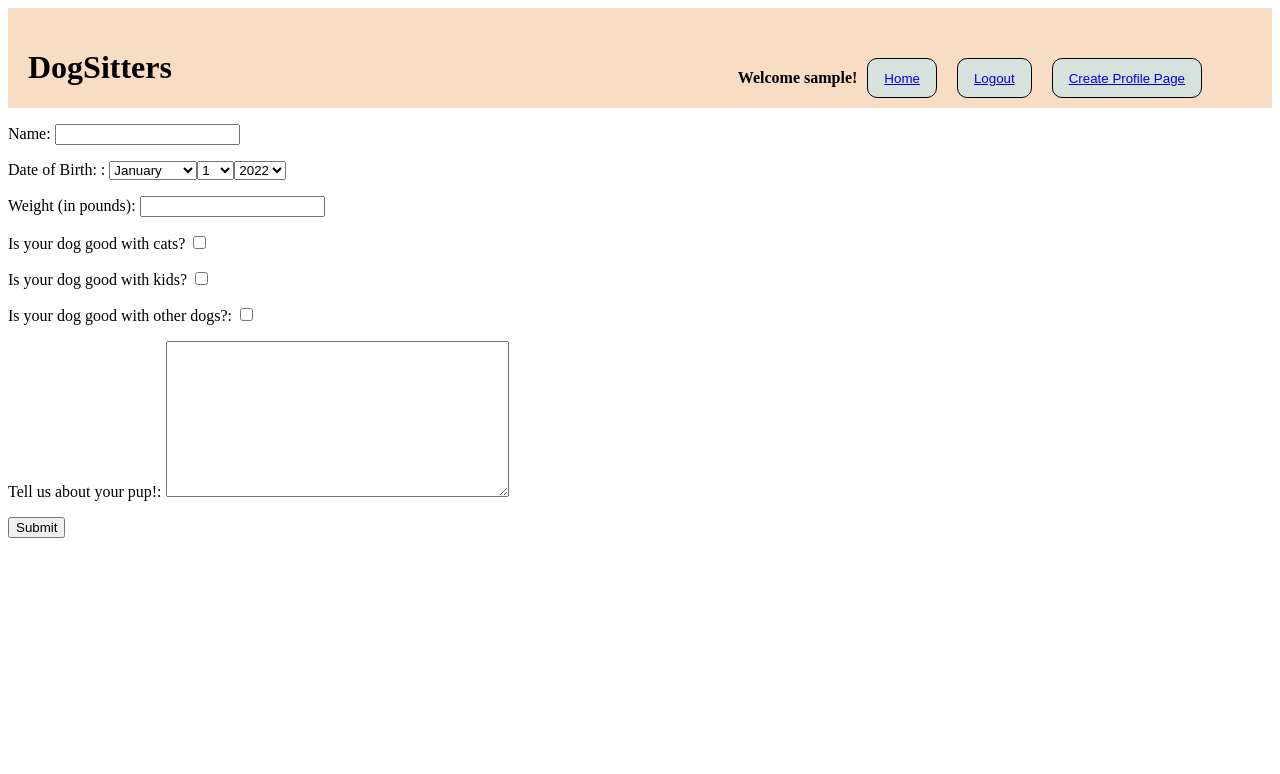
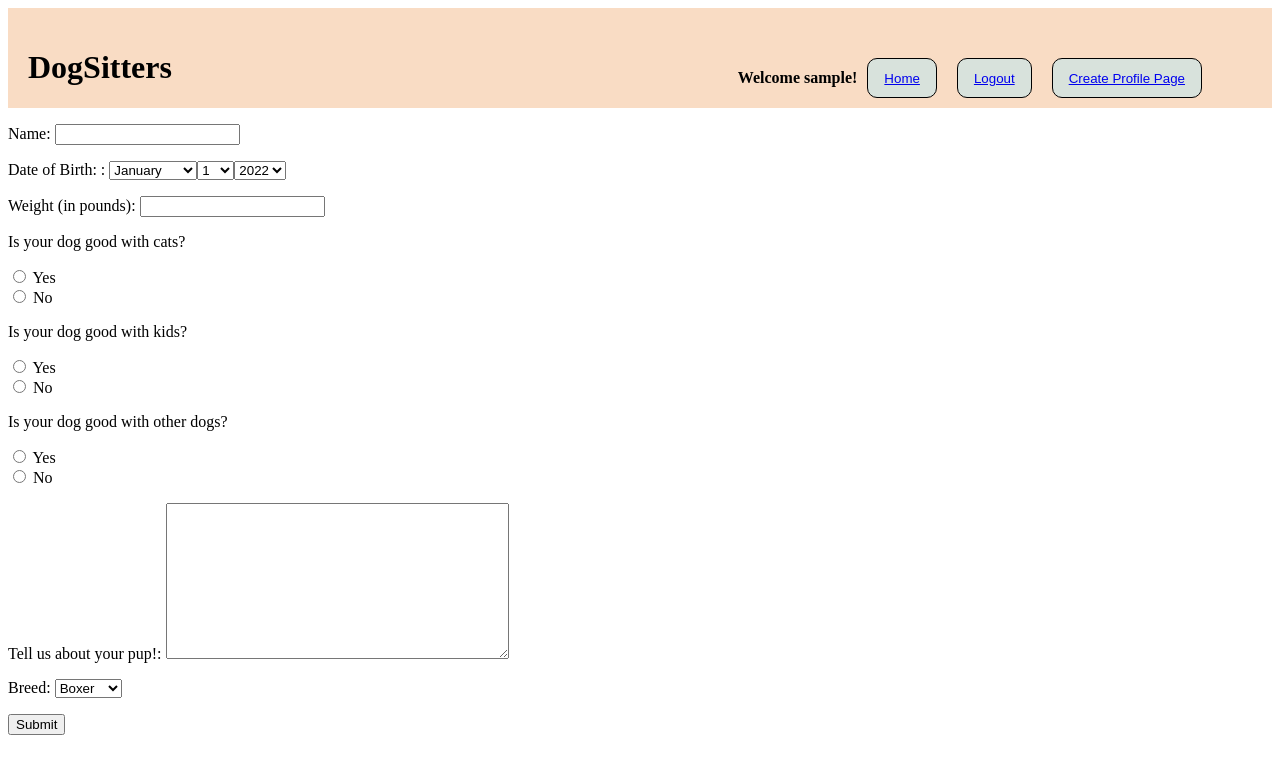
Before and after one commit to robyncam/dogsitter, a Django app: page /add_dog in a window 1280 px wide. Shown: the top 774 px of the page. Run offline with Django 4.2, Linux system fonts and the light colour scheme; the visitor is signed in with stand-in values (Sample User, id 1).

Commit message:
changed form type to radio select, added drop down menu with breeds

```diff
--- a/dogsitter_core/forms.py
+++ b/dogsitter_core/forms.py
@@ -42,19 +42,26 @@ class LoginForm(forms.ModelForm):
 
 
 class DogForm(forms.ModelForm):
+    BOOL_CHOICES = [(True, 'Yes'), (False, 'No')]
+    BREEDS = [('boxer', 'Boxer'), ('golden','Golden'), ('bulldog','Bulldog')]
     current_year = int(date.today().year)
     YEAR_CHOICES = list(range(current_year, (current_year - 25), -1))
     dob = forms.DateField(label="Date of Birth: ", widget=forms.SelectDateWidget(years=YEAR_CHOICES))
+    breed = forms.CharField(widget=forms.Select(choices=BREEDS))
+    good_with_cats = forms .CharField(label='Is your dog good with cats?',
+                                      widget=forms.RadioSelect(choices=BOOL_CHOICES))
+    good_with_kids = forms.CharField(label='Is your dog good with kids?',
+                                     widget=forms.RadioSelect(choices=BOOL_CHOICES))
+    good_with_dogs = forms.CharField(label='Is your dog good with other dogs?',
+                                     widget=forms.RadioSelect(choices=BOOL_CHOICES))
 
     class Meta:
         model = Dog
-
         labels = {
-            'good_with_cats': 'Is your dog good with cats?',
-            'good_with_kids': 'Is your dog good with kids?',
-            'good_with_dogs': 'Is your dog good with other dogs?:',
             'bio': 'Tell us about your pup!:',
             'weight': "Weight (in pounds):",
+            'breed': "What breed is your dog?:",
         }
 
-        fields = ['name', 'dob', 'weight', 'good_with_cats', 'good_with_kids', 'good_with_dogs', 'bio', 'dob']
+        fields = ['name', 'dob', 'weight', 'good_with_cats',
+                  'good_with_kids', 'good_with_dogs', 'bio', 'dob', 'breed']
--- a/dogsitter_core/models.py
+++ b/dogsitter_core/models.py
@@ -24,6 +24,7 @@ class Dog(models.Model):
     good_with_dogs = models.BooleanField(default=False)
     bio = models.TextField(max_length=100000)
     dob = models.DateField()
+    breed = models.CharField(max_length=100, default='Bulldog')
 
     def __str__(self):
         return str(self.name)
--- a/dogsitter_core/views.py
+++ b/dogsitter_core/views.py
@@ -103,12 +103,13 @@ def add_dog(request):
             dog_profile.save()
             return redirect('profile_page')
 
-    context ={'form':form}
+    context = {'form':form}
     return render(request, "add_dog.html", context)
 
 
 def dog_profile(request, dog_pk):
     dog_profile = get_object_or_404(models.Dog, pk=dog_pk)
+
     context = {'dog': dog_profile}
 
     return render(request, 'dog_profile.html', context)
--- a/templates/dog_profile.html
+++ b/templates/dog_profile.html
@@ -29,4 +29,6 @@
 
 <h3> Age: {{dog.age}} old </h3>
 
+<h2> Breed: {{dog.breed}} </h2>
+
 {% endblock %}
```
Also changed, not shown: dogsitter_core/migrations/0010_dog_breed.py (added), dogsitter_core/migrations/0011_remove_dog_breed.py (added), dogsitter_core/migrations/0012_dog_breed.py (added).
